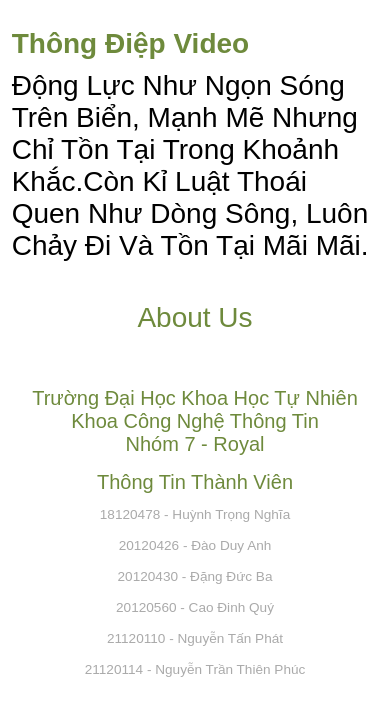
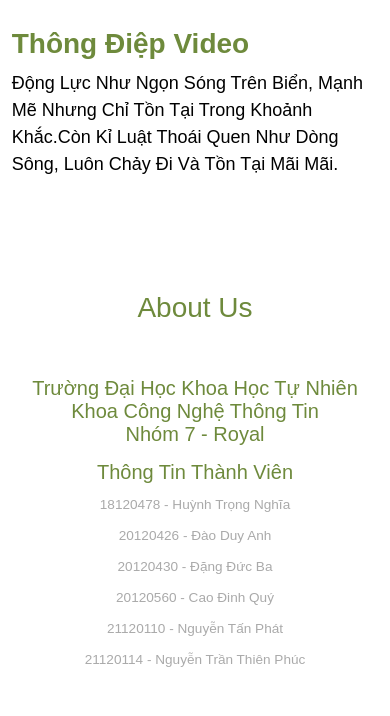
Before and after one commit to DuyAnh14062002/Website_Introduce_Film, a plain HTML site: page index.html in a window 390 px wide. Shown: the part 1217-1933 px from the top of the page. Drawn offline with nearby package versions, Linux system fonts and the light colour scheme; files whose address does not match are found by name.

Commit message:
update display phone

```diff
--- a/style.css
+++ b/style.css
@@ -561,6 +561,10 @@
   .container-product .meaning-product{
     width: 500px;
   }
+  .container-product .meaning-product p{
+    font-size: 18px;
+    font-weight: 400;
+    line-height: 1.5;}
   iframe{
     width: 100%;
     margin-bottom: 20px;
@@ -572,7 +576,7 @@
     padding-top: 1rem;
   }
   .container-product .meaning-product{
-    height: 260px;
+    height: 160px;
   }
   .about{
     min-height: 85vh;
```
